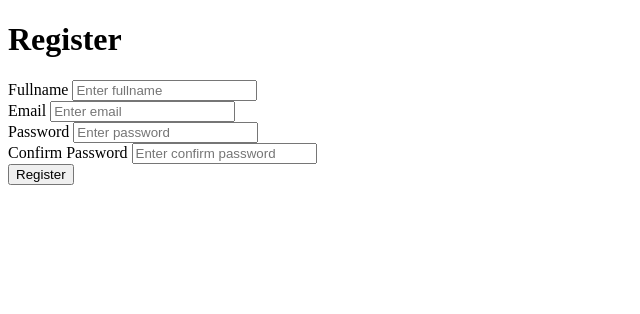
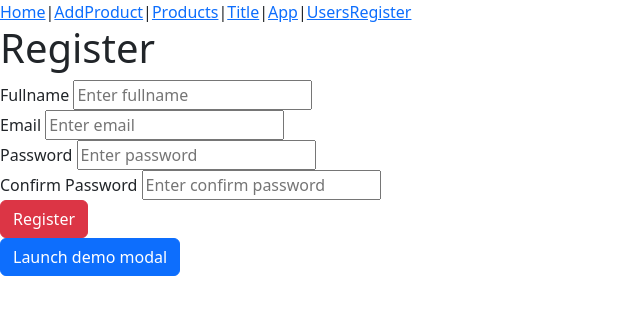
Before and after one commit to programmingwithharsh/react-feb-25, a React (Create React App) app: page /register in a window 1280 px wide. Shown: the top 314 px of the page, without its empty margins (0-640 px from the left). Built offline with nearby package versions, Linux system fonts and the light colour scheme.

Commit message:
Added Routing

```diff
--- a/package.json
+++ b/package.json
@@ -3,6 +3,7 @@
   "version": "0.1.0",
   "private": true,
   "dependencies": {
+    "bootstrap": "^5.3.3",
     "cra-template": "1.2.0",
     "react": "^19.0.0",
     "react-dom": "^19.0.0",
--- a/src/Main.js
+++ b/src/Main.js
@@ -92,9 +92,9 @@
                         <Route path="/title" element={<Title mobile="iphone" />} />
                         <Route path="/app" element={<App />} />
                         <Route path="/users" element={<UserLocalStorage />} />
+                        <Route path="/register" element={<RegisterClass />} />
                     </Route>
                     <Route path="/login" element={<Login />} />
-                    <Route path="/register" element={<RegisterClass />} />
                 </Routes>
             </BrowserRouter>
         </div>
--- a/src/Nav.js
+++ b/src/Nav.js
@@ -10,6 +10,7 @@
             <Link to="/title">Title</Link>|
             <Link to="/app">App</Link>|
             <Link to="/users">Users</Link>
+            <Link to="/register">Register</Link>
         </nav>
         <div>
             <Outlet />
--- a/src/RegisterClass.js
+++ b/src/RegisterClass.js
@@ -42,8 +42,32 @@
                 Email <input type="text" placeholder='Enter email' id="email" name="email" /><br />
                 Password <input type="password" placeholder='Enter password' id="password" name="password" /><br />
                 Confirm Password <input type="password" placeholder='Enter confirm password' id="confirmPassword" name="confirmPassword" /><br />
-                <button>Register</button>
+                <button className='btn btn-danger'>Register</button>
             </form>
+
+            <button type="button" className="btn btn-primary" data-bs-toggle="modal" data-bs-target="#exampleModal">
+                Launch demo modal
+            </button>
+
+
+            <div className="modal fade" id="exampleModal" tabindex="-1" aria-labelledby="exampleModalLabel" aria-hidden="true">
+                <div className="modal-dialog">
+                    <div className="modal-content">
+                        <div className="modal-header">
+                            <h1 className="modal-title fs-5" id="exampleModalLabel">Modal title</h1>
+                            <button type="button" className="btn-close" data-bs-dismiss="modal" aria-label="Close"></button>
+                        </div>
+                        <div className="modal-body">
+
+                        </div>
+                        <div className="modal-footer">
+                            <button type="button" className="btn btn-secondary" data-bs-dismiss="modal">Close</button>
+                            <button type="button" className="btn btn-primary">Save changes</button>
+                        </div>
+                    </div>
+                </div>
+            </div>
+
         </div>);
     }
 }
--- a/src/index.js
+++ b/src/index.js
@@ -1,5 +1,7 @@
 import ReactDOM from 'react-dom/client';
 import Main from './Main'; // importing Main class component
+import 'bootstrap/dist/css/bootstrap.css';
+import 'bootstrap/dist/js/bootstrap.bundle.js';
 
 const root = ReactDOM.createRoot(document.getElementById("root"));
 
```
